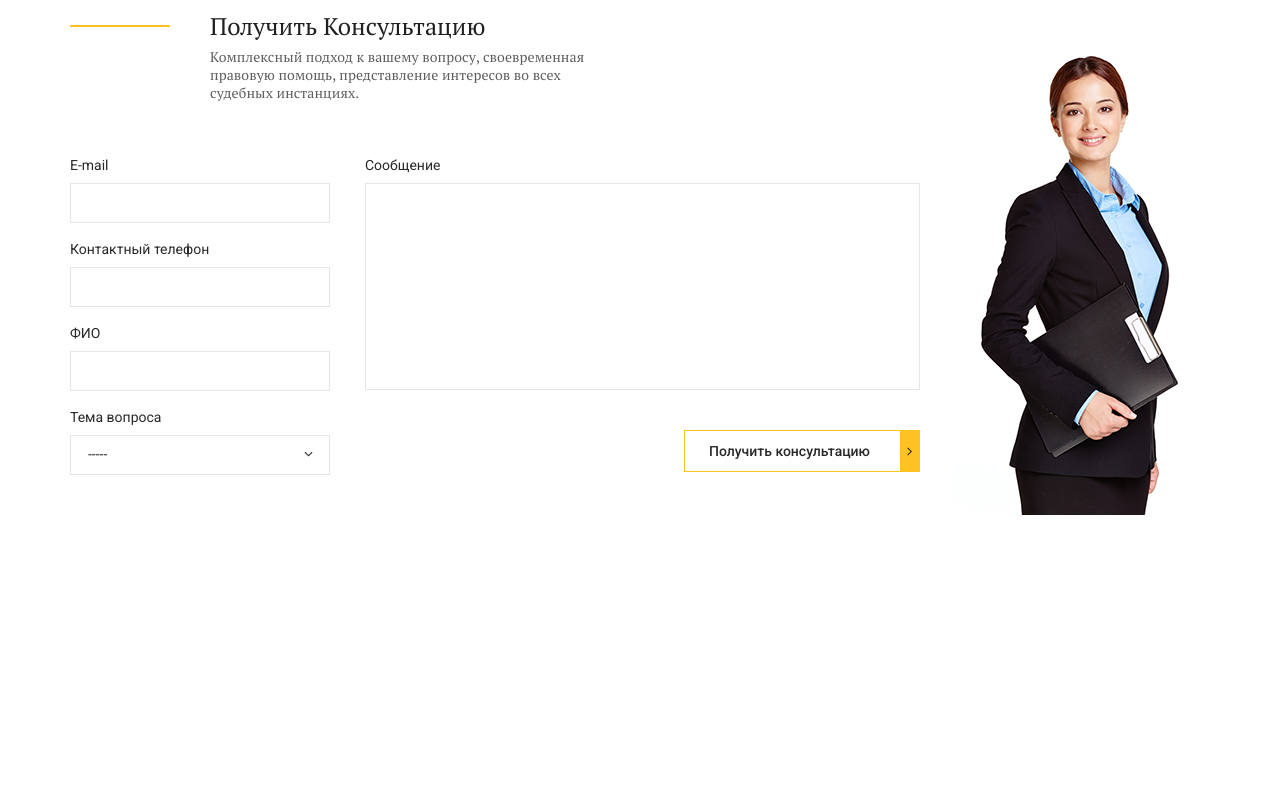
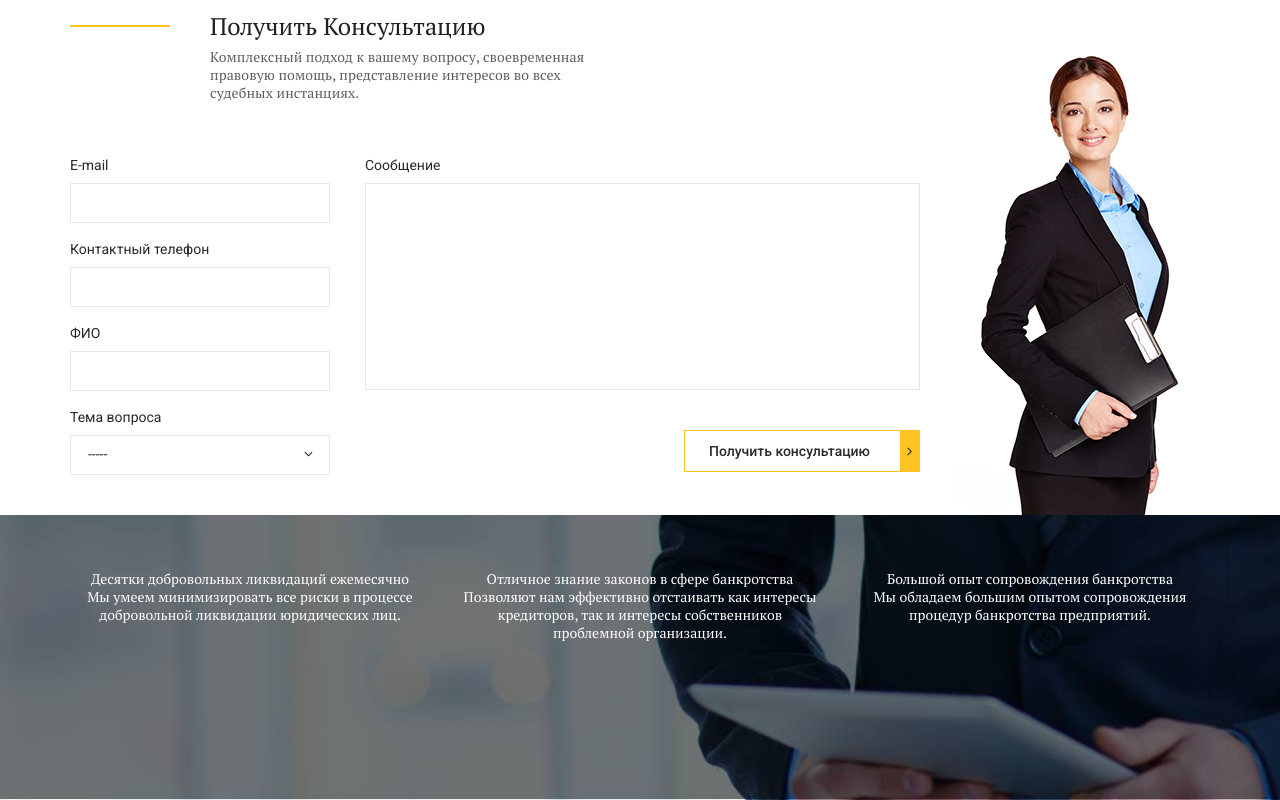
Before and after one commit to NataliaBannikova/lawyer, a plain HTML site: page index.html in a window 1280 px wide. Shown: the part 1559-2359 px from the top of the page. Before the commit the page ends 2074 px from the top, so only its background shows below. Drawn offline with nearby package versions, Linux system fonts and the light colour scheme; files whose address does not match are found by name.

Commit message:
Add html for section Advantages

```diff
--- a/css/style.css
+++ b/css/style.css
@@ -525,3 +525,23 @@ header {
     color: #282828;
     float: right;
 }
+
+.advantages {
+    padding: 55px 0px 40px;
+    background-image: url(../img/adv-bg.jpg);
+    background-repeat: no-repeat;
+    background-position: center;
+    min-height: 285px;
+    background-size: cover;
+}
+
+.advantages__inner {
+    color: #fff;
+    display: flex;
+    justify-content: space-between;
+    text-align: center;
+}
+
+.advantages__item {
+    max-width: 360px;
+}
--- a/index.html
+++ b/index.html
@@ -232,6 +232,39 @@
         </div>
     </section>
 
+    <section class="advantages">
+        <div class="container">
+            <div class="advantages__inner">
+                <div class="advantages__item">
+                    <div class="advantages__title">
+                        Десятки добровольных ликвидаций ежемесячно
+                    </div>
+                    <div class="advantages__text">
+                        Мы умеем минимизировать все риски в процессе добровольной ликвидации юридических лиц.
+                    </div>
+                </div>
+
+                <div class="advantages__item">
+                    <div class="advantages__title">
+                        Отличное знание законов в сфере банкротства
+                    </div>
+                    <div class="advantages__text">
+                        Позволяют нам эффективно отстаивать как интересы кредиторов, так и интересы собственников проблемной организации.
+                    </div>
+                </div>
+
+                <div class="advantages__item">
+                    <div class="advantages__title">
+                        Большой опыт сопровождения банкротства
+                    </div>
+                    <div class="advantages__text">
+                        Мы обладаем большим опытом сопровождения процедур банкротства предприятий.
+                    </div>
+                </div>
+            </div>
+        </div>
+    </section>
+
 
     <div id="modal">
         <h2>Hi!</h2>
```
